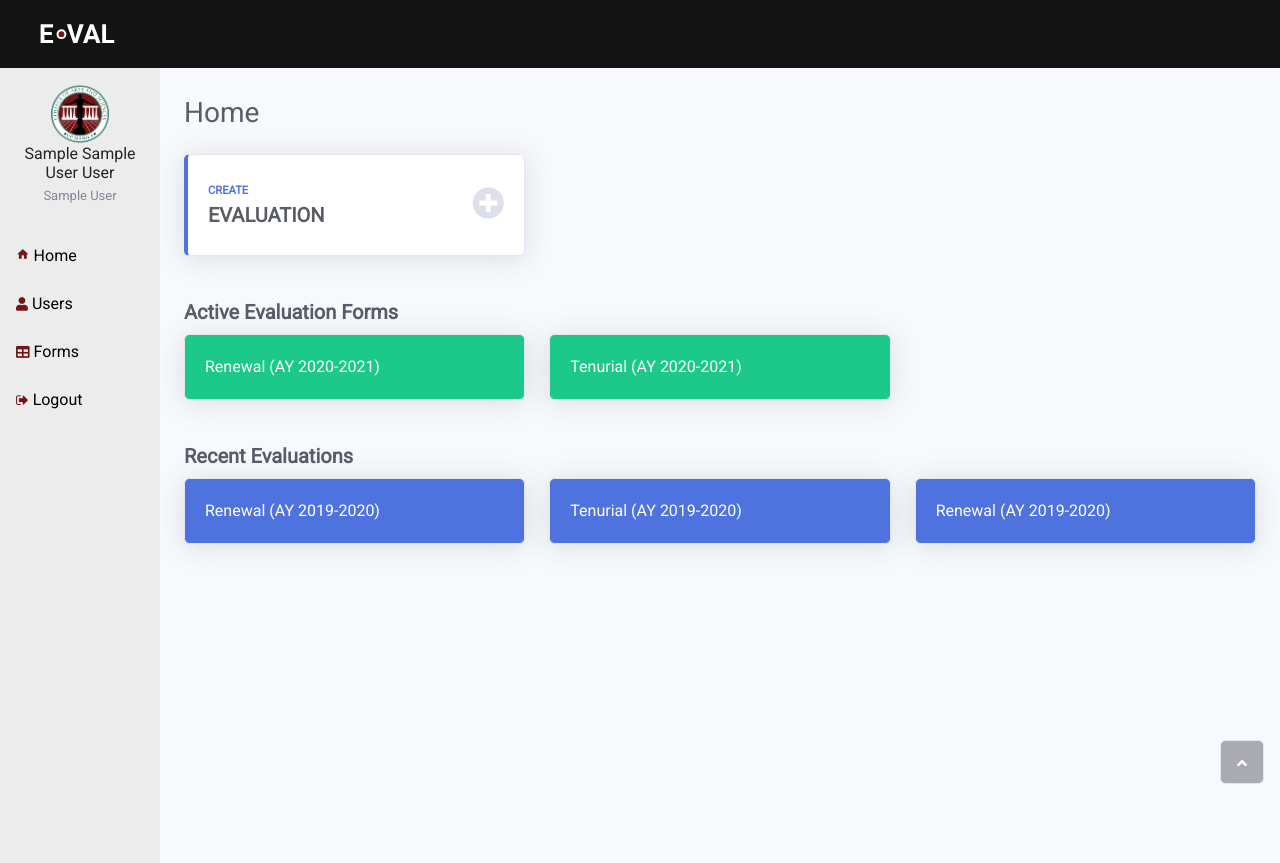
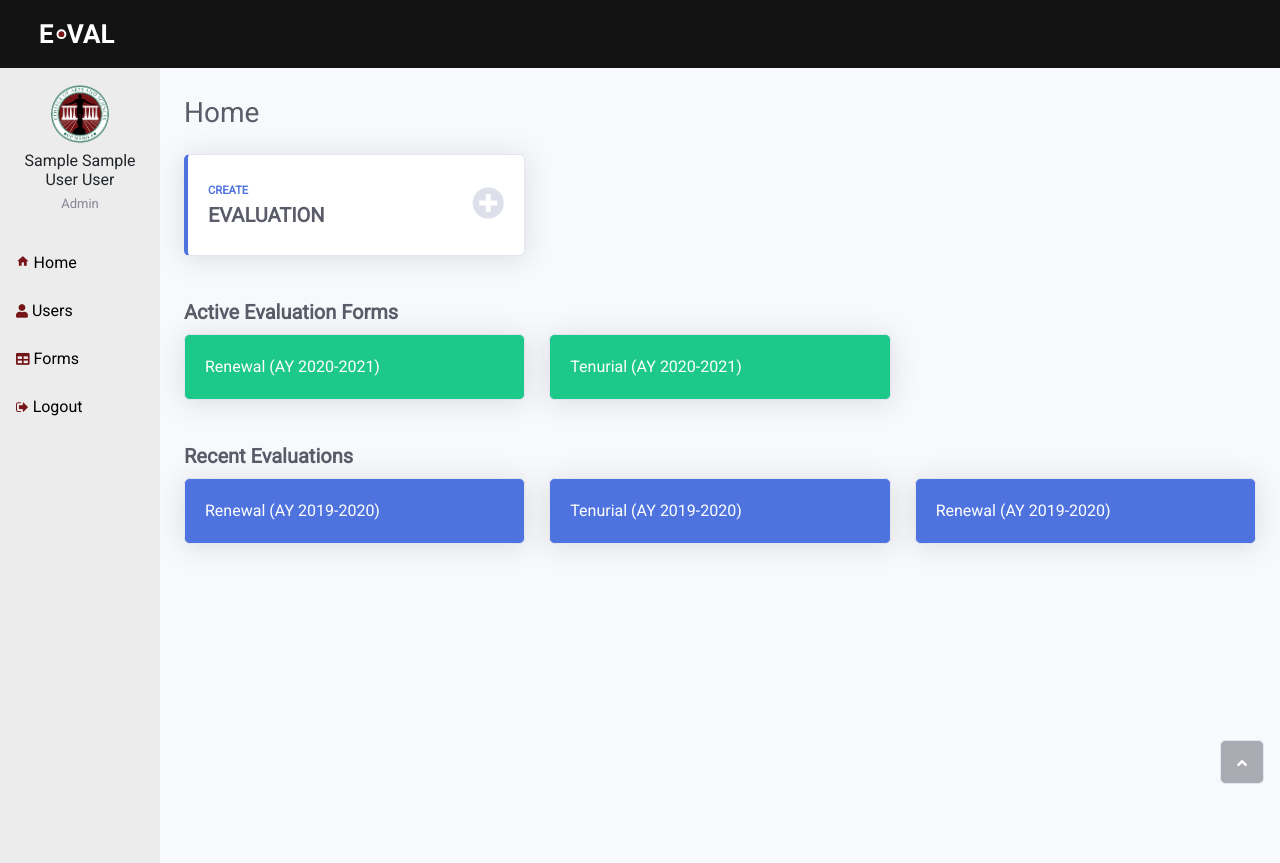
Before and after one commit to CMSC128-2/DPSM-EVal, a Flask app: page /admin-dashboard in a window 1280 px wide. Shown: the top 863 px of the page. Run offline with Flask 2, Linux system fonts and the light colour scheme; a user stored in the database is signed in; tables that the repository leaves empty hold one stand-in row (values such as "Sample post"); some libraries are stand-ins or nearby versions.

Commit message:
admin dashboard changes

```diff
--- a/src/static/css/style.css
+++ b/src/static/css/style.css
@@ -82,6 +82,8 @@
 
 .account-img {
   height: 60px;
+  border-radius: 100%;
+  margin-bottom: 5%;
 }
 
 .card-title.faculty-name {
--- a/src/templates/admin/dashboard.html
+++ b/src/templates/admin/dashboard.html
@@ -1,22 +1,6 @@
 
 {% extends "admin/layout-admin.html" %} {% block dashboard %}
-<div id="wrapper" class="admin-wrapper">
-    <nav class="navbar navbar-light align-items-start sidebar sidebar-dark accordion p-0" style="background-color: #ececec;">
-        <div class="container-fluid d-flex flex-column p-0">
-            <ul class="navbar-nav">
-                <li class="nav-item">
-                    <div class="card user-info">
-                        <div class="card-body text-center user-info-body"><img class="account-img" src="assets/img/logo-cas.png">
-                            <h4 class="card-title faculty-name">{{current_user.first_name}} {{current_user.middle_name}} {{current_user.last_name}}</h4>
-                            <h6 class="text-muted card-subtitle faculty-position mb-2">{{current_user.work_title}}</h6>
-                        </div>
-                    </div>
-                </li>
-                <li class="nav-item"><a class="nav-link text-left" href="user-home.html"><i class="material-icons">home</i><span>Home</span></a><a class="nav-link text-left" href="user-home.html"><i class="fas fa-user"></i><span>Users</span></a><a class="nav-link text-left" href="user-home.html"><i class="fas fa-table"></i><span>Forms</span></a></li>
-                <li class="nav-item"><a class="nav-link text-left" href="login.html"><i class="fa fa-sign-out"></i><span>Logout</span></a></li>
-            </ul>
-        </div>
-    </nav>
+
     <div class="d-flex flex-column" id="content-wrapper">
         <div id="content" style="margin-top: 2rem;">
             <div class="container-fluid">
@@ -94,5 +78,4 @@
             </div>
         </div>
     </div><a class="border rounded d-inline scroll-to-top" href="#page-top"><i class="fas fa-angle-up"></i></a>
-</div>
     {% endblock %}
--- a/src/templates/admin/layout-admin.html
+++ b/src/templates/admin/layout-admin.html
@@ -20,29 +20,33 @@
 </head>
 <body id="page-top">
     <nav class="navbar navbar-light navbar-dark" style="position: fixed;z-index: 1030;left: 0;right: 0;background-color: #131313;">
-        <div class="container-fluid"><a href="user-home.html">
+        <div class="container-fluid"><a href="{{url_for('dpsm_eval_blueprint.admin_dashboard')}}">
                 <div class="site-logo"></div>
-            </a><button data-toggle="collapse" class="navbar-toggler" data-target="#side-to-top" aria-expanded="false"><span class="sr-only">Toggle navigation</span><span class="navbar-toggler-icon"></span></button>
-            <div class="collapse navbar-collapse side-to-top" id="side-to-top">
-                <ul class="navbar-nav ml-auto">
+            </a>
+
+        </div>
+    </nav>
+    <div id="wrapper" class="admin-wrapper">
+        <nav class="navbar navbar-light align-items-start sidebar sidebar-dark accordion p-0" style="background-color: #ececec;">
+            <div class="container-fluid d-flex flex-column p-0">
+                <ul class="navbar-nav">
                     <li class="nav-item">
                         <div class="card user-info">
-                            <div class="card-body user-info-body"><img class="account-img" src="assets/img/logo-cas.png">
-                                <h4 class="card-title faculty-name">&lt;{{current_user.first_name}} {{current_user.middle_name}} {{current_user.last_name}}&gt;</h4>
-                                <h6 class="text-muted card-subtitle faculty-position mb-2">{{current_user.work_title}}</h6>
+                            <div class="card-body text-center user-info-body"><img class="account-img" src="{{ url_for('static', filename='img/logo-cas.png') }}">
+                                <h4 class="card-title faculty-name">{{current_user.first_name}} {{current_user.middle_name}} {{current_user.last_name}}</h4>
+                                <h6 class="text-muted card-subtitle faculty-position mb-2">Admin</h6>
                             </div>
                         </div>
                     </li>
-                    <li class="nav-item"><a class="nav-link" href="user-home.html"><i class="fas fa-table"></i><span>Home</span></a></li>
-                    <li class="nav-item"><a class="nav-link" href="user-home.html"><i class="fas fa-table"></i><span>Users</span></a></li>
-                    <li class="nav-item"><a class="nav-link" href="user-home.html"><i class="fas fa-table"></i><span>Forms</span></a></li>
-                    <li class="nav-item"><a class="nav-link" href="login.html"><i class="fas fa-sign-out-alt"></i><span>Logout</span></a></li>
+
+                    <li class="nav-item"><a class="nav-link text-left" href="{{url_for('dpsm_eval_blueprint.admin_dashboard')}}"><i class="material-icons">home</i><span>Home</span></a><a class="nav-link text-left" href="{{ url_for('dpsm_eval_blueprint.admin_user_list')}}"><i class="fas fa-user"></i><span>Users</span></a><a class="nav-link text-left" href="user-home.html"><i class="fas fa-table"></i><span>Forms</span></a></li>
+                    <li class="nav-item"><a class="nav-link text-left" href="{{url_for('dpsm_eval_blueprint.logout')}}"><i class="fa fa-sign-out"></i><span>Logout</span></a></li>
                 </ul>
             </div>
-        </div>
-    </nav>
+        </nav>
     {% block dashboard %} {% endblock %}
-
+    {% block users %} {% endblock %}
+    </div>
 <footer class="footer-basic text-light">
     <p class="text-center">Department of Physical Science and Mathematics<br>College of Arts and Sciences<br>University of the Philippines Manila<br></p>
     <p class="copyright">E-Val System © 2021</p>
--- a/src/templates/user-faculty/dashboard.html
+++ b/src/templates/user-faculty/dashboard.html
@@ -8,7 +8,7 @@
                 <ul class="navbar-nav ml-auto">
                     <li class="nav-item">
                         <div class="card user-info">
-                            <div class="card-body user-info-body"><img class="account-img" src="assets/img/logo-cas.png">
+                            <div class="card-body user-info-body"><img class="account-img" src="{{ url_for('static', filename='img/logo-cas.png') }}">
                                 <h4 class="card-title faculty-name">{{ current_user.first_name }} {{ current_user.middle_name }} {{ current_user.last_name }}</h4>
                                 <h6 class="text-muted card-subtitle faculty-position mb-2">{{ current_user.work_title }}</h6>
                             </div>
--- a/src/user/routes.py
+++ b/src/user/routes.py
@@ -41,6 +41,7 @@ def index():
 @dpsm_eval_blueprint.route('/login')
 def login():
 	authorization_url, state = flow.authorization_url()
+
 	session["state"] = state
 	return redirect(authorization_url)
 
@@ -66,8 +67,11 @@ def callback():
 	session["google_id"] = id_info.get("sub")
 	session["name"] = id_info.get("name")
 	session["email"] = id_info.get("email")
+	session["picture"] = id_info.get("picture")
 	#email = id_info.get("email")
 
+
+	print(session["picture"])
 	user = UserAccounts.query.filter_by(email=id_info.get("email")).first()
 	login_user(user)
 	if user is not None:
@@ -89,8 +93,12 @@ def faculty_list():
 	return render_template('user-faculty/user-faculty-list.html')
 
 @dpsm_eval_blueprint.route('/admin-dashboard')
-def about():
+def admin_dashboard():
 	return render_template('admin/dashboard.html')
+
+@dpsm_eval_blueprint.route('/admin/user-list')
+def admin_user_list():
+	return render_template('admin/users.html')
 
 @dpsm_eval_blueprint.route('/logout')
 def logout():
```
Also changed, not shown: src/templates/admin/main.html (deleted, +0 -12 lines), src/templates/admin/users.html (added, +92 -0 lines).
